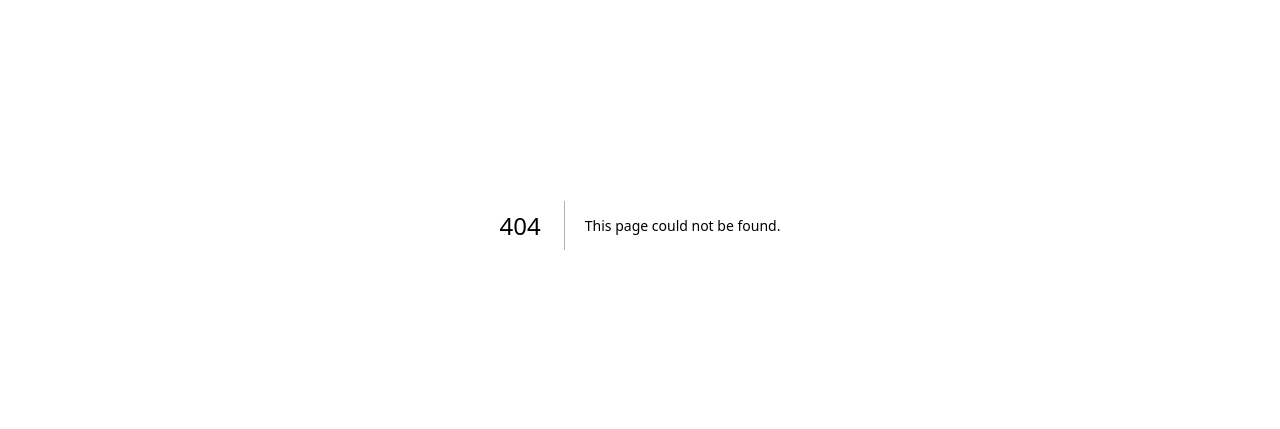
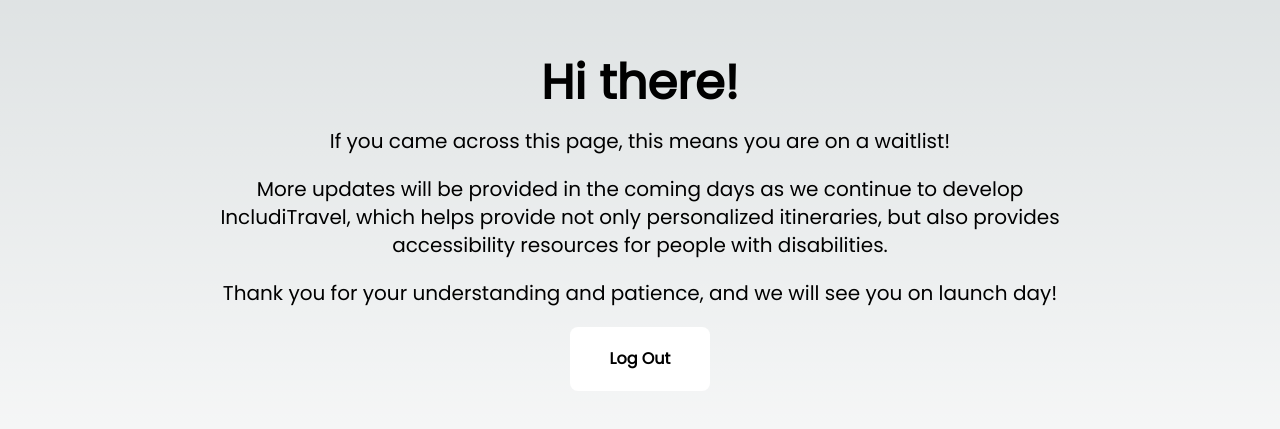
Before and after one commit to rchrisarevalo/IncludiTrip, a Next.js app: page /dashboard in a window 1280 px wide. Before the commit this address had no page. Shown: the part 175-604 px from the top of the page. Built offline with nearby package versions, Linux system fonts and the light colour scheme; no server answers; sample sign-in values are in the browser's storage.

Commit message:
Configured public and protected route components to use for relevant directories/routes.

```diff
--- /dev/null
+++ b/app/components/UserSession.tsx
@@ -0,0 +1,64 @@
+"use client";
+import React from "react";
+import { useAuthState } from "react-firebase-hooks/auth";
+import { auth } from "@/firebase";
+import { useRouter, usePathname } from "next/navigation";
+import "@fontsource/poppins";
+
+interface UserSessionProps {
+  children: React.ReactNode;
+}
+
+// Custom components to use on protected and public routes.
+// NOTE: If you want to apply any of the following to multiple
+// child routes, apply it to the root folder of the
+// relevant page (e.g. if wanting to protect any routes or child
+// routes of /dashboard, apply it to the 'dashboard' folder).
+
+const ProtectedRoute: React.FC<UserSessionProps> = ({ children }) => {
+  const [user, loading, error] = useAuthState(auth);
+  const router = useRouter();
+
+  return (
+    <>
+      {!loading ? (
+        !error ? (
+          user ? (
+            children
+          ) : (
+            router.push("/login")
+          )
+        ) : (
+          <p>Error!</p>
+        )
+      ) : (
+        <p>Loading...</p>
+      )}
+    </>
+  );
+};
+
+const PublicRoute: React.FC<UserSessionProps> = ({ children }) => {
+  const [user, loading, error] = useAuthState(auth);
+  const router = useRouter();
+
+  return (
+    <>
+      {!loading ? (
+        !error ? (
+          !user ? (
+            children
+          ) : (
+            router.push("/dashboard")
+          )
+        ) : (
+          <p>Error!</p>
+        )
+      ) : (
+        <p>Loading...</p>
+      )}
+    </>
+  );
+};
+
+export { ProtectedRoute, PublicRoute };
--- /dev/null
+++ b/app/dashboard/layout.tsx
@@ -0,0 +1,18 @@
+import React from "react";
+import { ProtectedRoute } from "../components/UserSession";
+
+interface DashboardLayoutProps {
+    children: React.ReactNode;
+}
+
+const DashboardLayout: React.FC<DashboardLayoutProps> = ({ children }) => {
+    return (
+        <div className="min-h-screen flex flex-col items-center font-['Poppins'] justify-center gap-10">
+            <ProtectedRoute>
+                { children }
+            </ProtectedRoute>
+        </div>
+    )
+}
+
+export default DashboardLayout;
--- /dev/null
+++ b/app/dashboard/page.tsx
@@ -0,0 +1,73 @@
+'use client';
+import { auth } from '@/firebase';
+import { useRouter } from 'next/navigation';
+import { useState, useEffect } from 'react';
+import { useSignOut } from 'react-firebase-hooks/auth';
+
+const Dashboard = () => {
+
+    const [signOut, loading, error] = useSignOut(auth)
+    const router = useRouter()
+
+    const handleSignOut = async () => {
+        try {
+            const signed_out = await signOut()
+
+            if (signed_out) {
+                router.push("/login")
+            } else {
+                throw new Error("Failed to sign out!")
+            }
+        } catch (error) {
+            console.error("Failed to sign out.")
+        }
+    }
+
+    return (
+      <div className="flex flex-col items-center justify-center gap-10">
+        <span className="ml-32 mr-32 max-sm:ml-1 max-sm:mr-1 space-y-5 text-center">
+          <h1 className="text-5xl font-bold">Hi there!</h1>
+          <p className="text-xl ml-16 mr-16 max-sm:ml-8 max-sm:mr-8">
+            If you came across this page, this means you are on a waitlist!
+          </p>
+          <p className="text-xl ml-16 mr-16 max-sm:ml-8 max-sm:mr-8">
+            More updates will be provided in the coming days as we continue to
+            develop IncludiTravel, which helps provide not only personalized
+            itineraries, but also provides accessibility resources for people
+            with disabilities.
+          </p>
+          <p className="text-xl ml-16 mr-16 max-sm:ml-8 max-sm:mr-8">
+            Thank you for your understanding and patience, and we will see you
+            on launch day!
+          </p>
+          {loading ?
+            !error ?
+                <button
+                    onClick={handleSignOut}
+                    className="bg-white rounded-lg text-black p-5 pl-10 pr-10 font-bold"
+                    disabled
+                >
+                    Signing out...
+                </button>
+                :
+                <button
+                    onClick={handleSignOut}
+                    className="bg-white rounded-lg text-black p-5 pl-10 pr-10 font-bold"
+                    disabled
+                >
+                    Log Out
+                </button>
+            :
+            <button
+                onClick={handleSignOut}
+                className="bg-white rounded-lg text-black p-5 pl-10 pr-10 font-bold"
+            >
+                Log Out
+            </button>
+          }
+        </span>
+      </div>
+    );
+}
+
+export default Dashboard;
--- a/app/login/layout.tsx
+++ b/app/login/layout.tsx
@@ -1,5 +1,6 @@
 import React from 'react';
 import '@fontsource/poppins'
+import { PublicRoute } from '../components/UserSession';
 
 interface LoginLayoutProps {
     children: React.ReactNode
@@ -7,8 +8,10 @@ interface LoginLayoutProps {
 
 const LoginLayout: React.FC<LoginLayoutProps> = ({ children }) => {
     return (
-        <div className="grid grid-cols-2 items-center font-['Poppins'] text-center justify-center min-h-screen">
-            { children }
+        <div className="grid grid-cols-2 max-sm:grid-cols-1 w-full items-center font-['Poppins'] text-center justify-center min-h-screen">
+            <PublicRoute>
+                { children }
+            </PublicRoute>
         </div>
     )
 }
--- a/app/login/page.tsx
+++ b/app/login/page.tsx
@@ -9,6 +9,7 @@ import {
   onAuthStateChanged,
   User,
 } from "firebase/auth";
+import { useRouter } from "next/navigation";
 
 type LoginForm = {
   username: string;
@@ -19,6 +20,7 @@ const Login = () => {
   // SET UP REST OF STATE VARIABLES AND FIREBASE HOOKS HERE.
   // .....
   // .....
+  const router = useRouter();
   const [user, setUser] = useState<User | null>(null);
   const [form, setForm] = useState<LoginForm>({
     username: "",
@@ -48,6 +50,7 @@ const Login = () => {
       setUser(userCredential.user);
       setShowPopup(false);
       console.log("User signed in successfully: ", userCredential.user);
+      router.push("/dashboard");
     } catch (e) {
       setShowPopup(true);
       console.error("Error signing in: ", e);
@@ -61,6 +64,7 @@ const Login = () => {
       setUser(result.user);
       setShowPopup(false);
       console.log("User signed in successfully: ", result.user);
+      router.push("/dashboard");
     } catch (e) {
       setShowPopup(true);
       console.error("Error signing in: ", e);
@@ -69,7 +73,7 @@ const Login = () => {
 
   return (
     <>
-      <span className="min-h-screen flex text-center justify-center items-center">
+      <span className="min-h-[10vh] flex text-center justify-center items-center">
         <h1 className="text-4xl font-bold">IncludiTrip</h1>
       </span>
       <span className="min-h-screen flex text-center justify-center items-center bg-white text-black">
--- a/app/signup/layout.tsx
+++ b/app/signup/layout.tsx
@@ -1,5 +1,6 @@
 import React from "react";
 import '@fontsource/poppins';
+import { PublicRoute } from "../components/UserSession";
 
 interface SignUpLayoutProps {
     children: React.ReactNode;
@@ -8,7 +9,9 @@ interface SignUpLayoutProps {
 const SignUpLayout: React.FC<SignUpLayoutProps> = ({ children }) => {
     return (
         <div className="grid grid-cols-2 max-sm:grid-cols-1 w-full items-center font-['Poppins'] text-center justify-center min-h-screen">
-            { children }
+            <PublicRoute>
+                { children }
+            </PublicRoute>
         </div>
     )
 }
```
